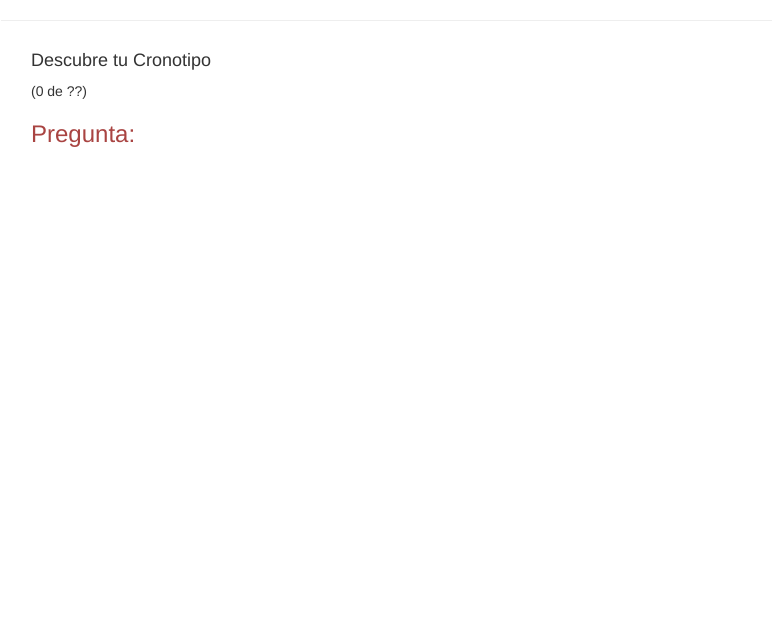
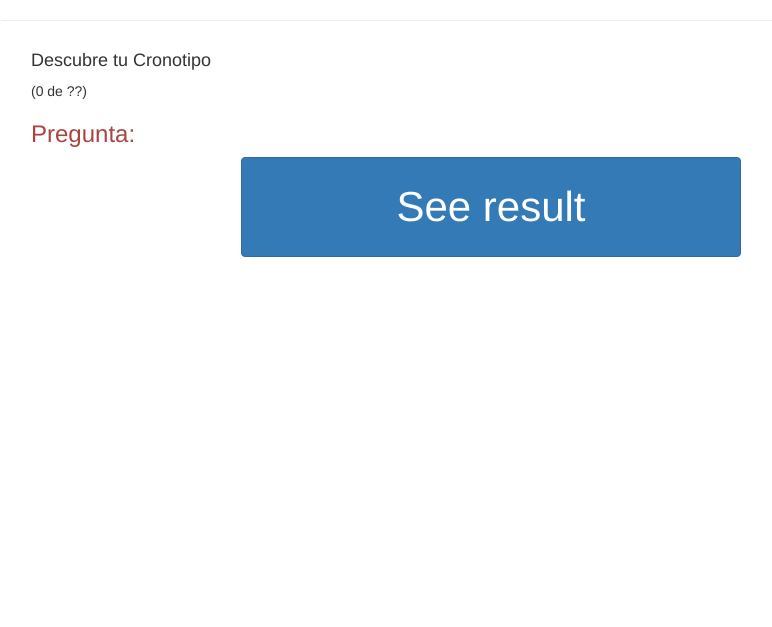
Before and after one commit to xavifm/Test-Extensions, a PHP site: page / in a window 1280 px wide. Shown: the top 627 px of the page, without its empty margins (54-826 px from the left). Run offline with PHP 8.4, Linux system fonts and the light colour scheme; data that the repository does not hold is empty; some libraries are stand-ins or nearby versions.

Commit message:
finished the new quiz style base

```diff
--- a/Cronotype/index.php
+++ b/Cronotype/index.php
@@ -36,7 +36,7 @@
     }
 
     .ans {
-    margin-left: 300px !important;
+    text-align: center;
     }
 
     .btn:focus {
@@ -61,9 +61,10 @@
 
     <body>
 
+    <div class="col-12 col-md-12">
+    <div class="container mt-5">
+
         <form name="cronotype" id="form" action="" method="post">
-
-    <div class="container mt-5">
 
         <hr class="d-flex justify-content-center row"/>
 
@@ -91,15 +92,15 @@
                 }
             ?>
 
-            </div>
+
+            </form>
+
             </div>
             </div>
             </div>
             </div>
 
-    </form>
-
-    <div class="col-12 col-md-12" style = "position:absolute; left:0%; top:85%; background-color:white;">
+            <div class="col-md-10 col-lg-10" style = "position:relative; left:0%; top:100%; background-color:white;">
 
             <div class="text-center">
                     <button type="button" style='width: 50rem;height: 10rem; text-align:center; vertical-align:middle; font-size: 42px;' id="LastQuestion" name="submit" class="btn btn-primary" onclick="LastQuestion();" ><</button>
@@ -108,6 +109,10 @@
             </div>
             <br>
             <p class="text-center" id="testResult" style='width: 50rem;height: 10rem; text-align:center; vertical-align:middle; font-size: 42px;'></p>
+            </div>
+            </div>
+            </div>
+            </div>
 
     <br>
 
```
Lines whose indentation alone changed are shown as unchanged.
